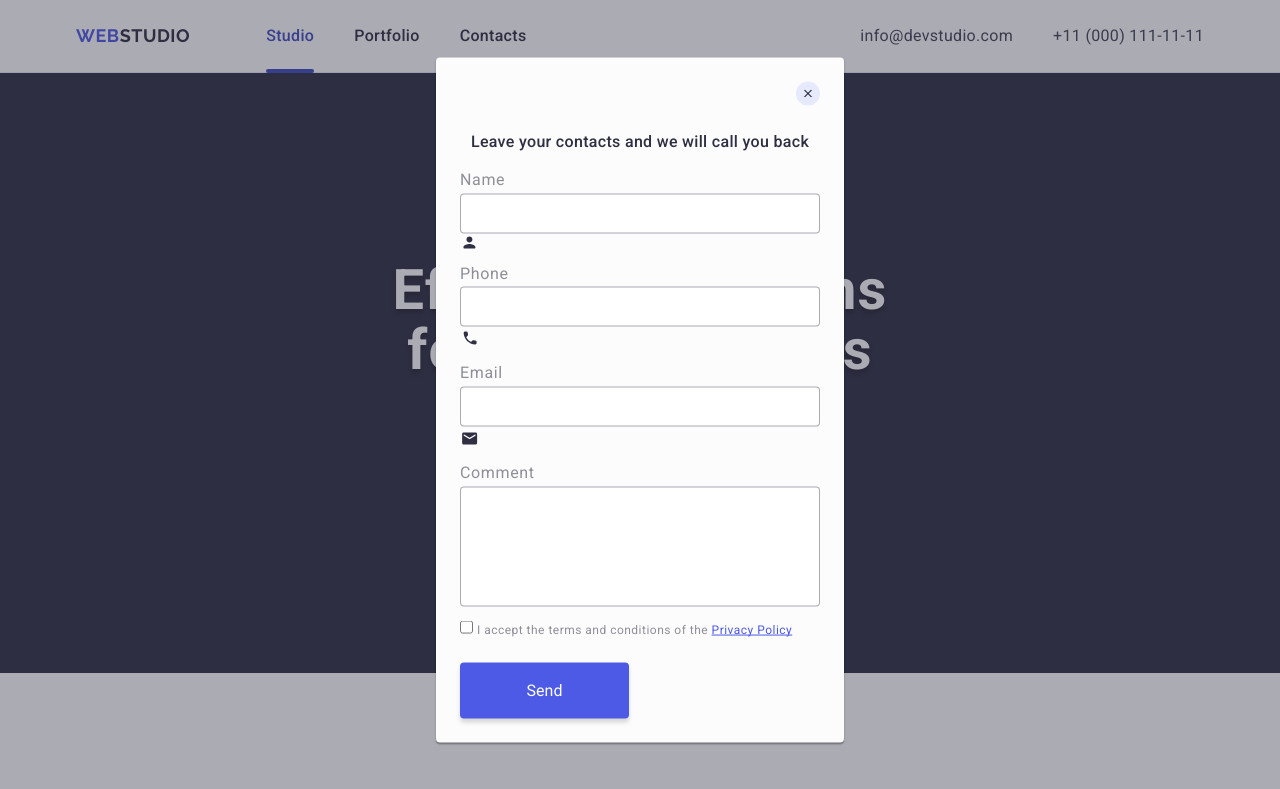
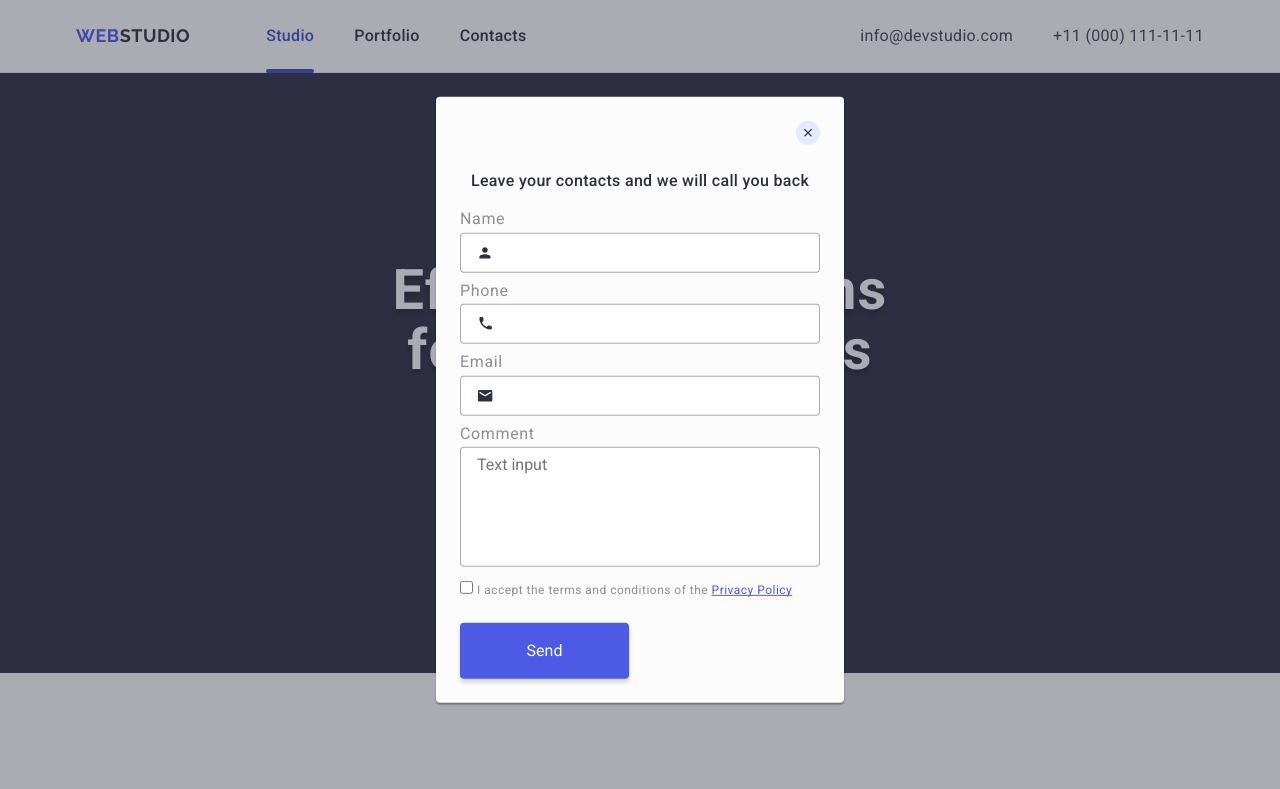
Before and after one commit to Olena-dev19/goit-markup-hw-05, a plain HTML site: page index.html in a window 1280 px wide. Shown: the top 789 px of the page. Drawn offline with nearby package versions, Linux system fonts and the light colour scheme.

Commit message:
fix icons

```diff
--- a/css/styles.css
+++ b/css/styles.css
@@ -766,6 +766,7 @@ img {
 
 .popup-input-wrapper {
     margin-bottom: 8px;
+    position: relative;
 }
 
 .modal-popup-input {
@@ -773,10 +774,27 @@ img {
     border-radius: 4px;
     width: 100%;
     height: 40px;
+    padding: 11px 38px;
+    outline: none;
 }
 
 .modal-input-icon {
     fill: #2e2f42;
+    stroke: none;
+    position: absolute;
+    top: 8px;
+    left: 16px;
+}
+
+
+.modal-popup-input:focus {
+    border: 1px solid #4d5ae5;
+
+}
+
+
+.modal-popup-input:focus+.modal-input-icon {
+    fill: #4d5ae5;
     stroke: none;
 }
 
@@ -787,7 +805,11 @@ img {
     height: 120px;
     resize: none;
     padding: 8px 16px;
+    outline: none;
+}
 
+.modal-popup-textarea:focus {
+    border: 1px solid #4d5ae5;
 }
 
 .form-privacy-text {
--- a/index.html
+++ b/index.html
@@ -435,7 +435,7 @@
                 id="form-username"
                 class="modal-popup-input"
                 >
-                <svg width="19" height="18" class="modal-input-icon">
+                <svg width="18" height="24" class="modal-input-icon">
                     <use href="./images/icons.svg#icon-name"></use>
                 </svg>
             </div>
@@ -449,7 +449,7 @@
                 id="form-userphone"
                 class="modal-popup-input"
                 >
-                <svg width="19" height="24" class="modal-input-icon">
+                <svg width="18" height="24" class="modal-input-icon">
                     <use href="./images/icons.svg#icon-phone"></use>
                 </svg>
             </div>
@@ -463,7 +463,7 @@
                 id="form-email"
                 class="modal-popup-input"
                 >
-                <svg width="19" height="24" class="modal-input-icon">
+                <svg width="18" height="24" class="modal-input-icon">
                     <use href="./images/icons.svg#icon-email"></use>
                 </svg>
             </div class="popup-input-wrapper">
@@ -476,8 +476,7 @@
                 id="form-usercomment"
                 placeholder="Text input"
                 class="modal-popup-textarea"
-                >
-               </textarea>
+                ></textarea>
             </div>
         </div>
         <div>
```
